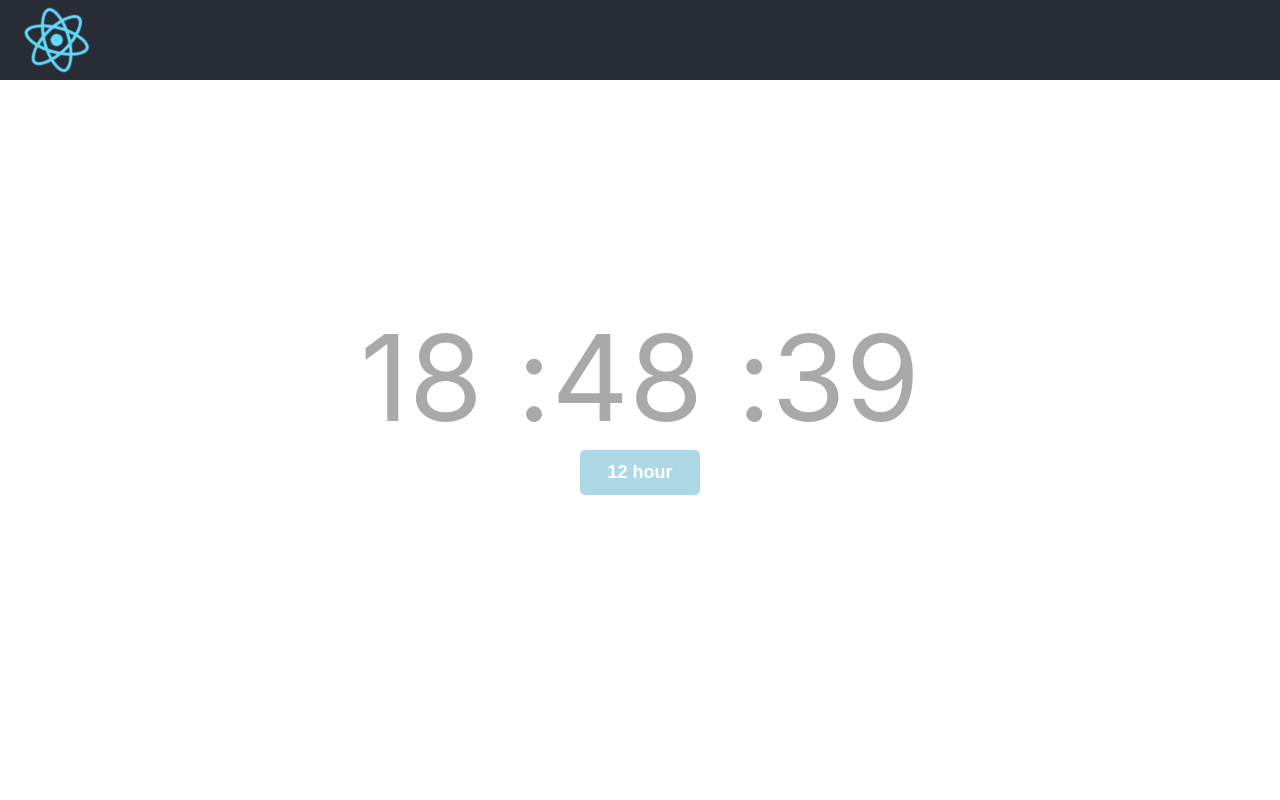
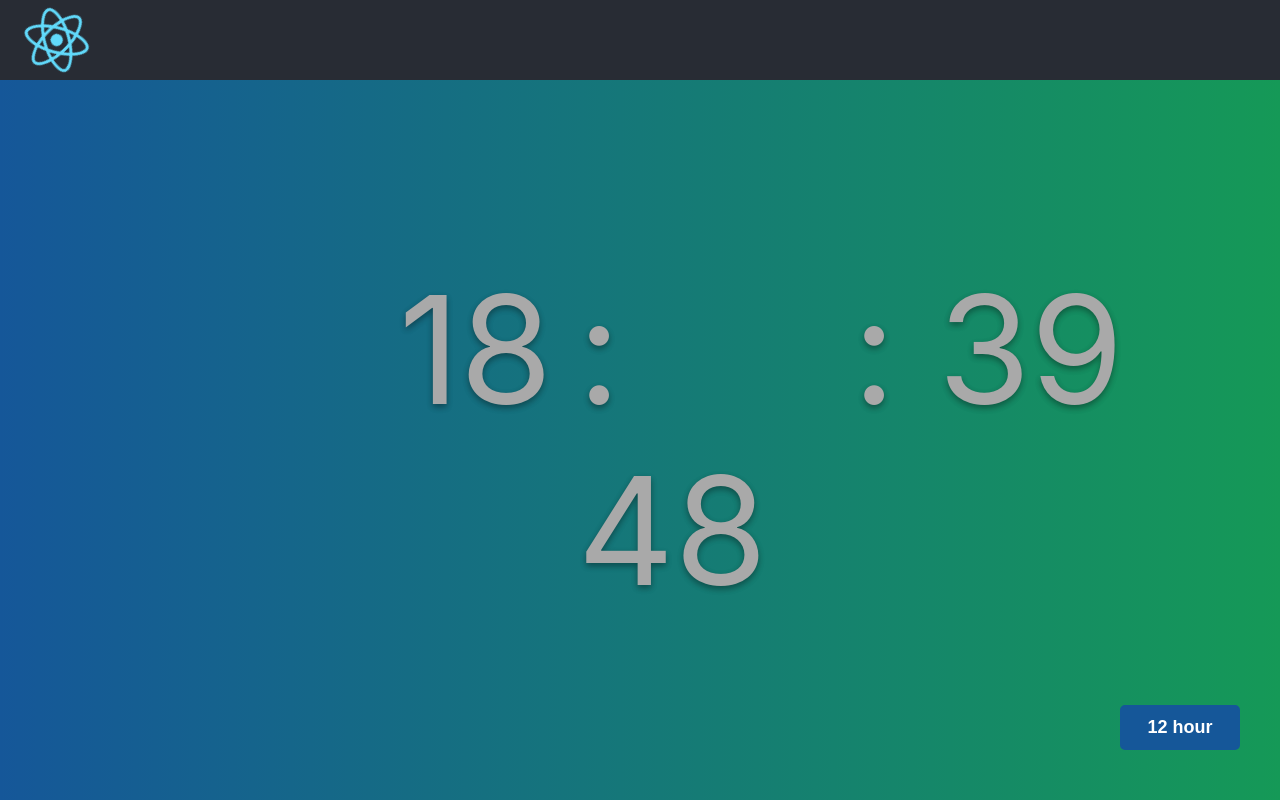
Before and after one commit to domobritton/react-widgets, a React (Create React App) app: page / in a window 1280 px wide. Built offline with nearby package versions, Linux system fonts and the light colour scheme.

Commit message:
Refine style on clock

```diff
--- a/src/App.css
+++ b/src/App.css
@@ -6,7 +6,7 @@
 
 .App-header {
   background-color: #282c34;
-  min-height: 80px;
+  min-height: 10vh;
   display: flex;
   align-items: center;
   justify-content: left;
--- a/src/Clock.js
+++ b/src/Clock.js
@@ -38,9 +38,9 @@ export default class Clock extends Component {
         if (stdHours === 0) { stdHours = 12; }
         return (
             <Time>
-                <Hour>{`${stdHours} : `}</Hour>
-                <Minute>{minutes < 10 ? `0${minutes} : ` : `${minutes} : `}</Minute>
-                <Second>{seconds < 10 ? `0${seconds}` : seconds}</Second>
+                <Hour>{`${stdHours}`}</Hour>
+                <Minute>{minutes < 10 ? ` : 0${minutes}` : ` : ${minutes}`}</Minute>
+                <Second>{seconds < 10 ? ` : 0${seconds}` : ` : ${seconds}`}</Second>
                 <AMPM>{amPm}</AMPM>
             </Time>
         )
@@ -50,9 +50,9 @@ export default class Clock extends Component {
         const { hours, minutes, seconds } = this.state;
         return (
             <Time>
-                <Hour>{hours < 10 ? `0${hours} : ` : `${hours} : ` }</Hour>
-                <Minute>{minutes < 10 ? `0${minutes} : ` : `${minutes} : `}</Minute>
-                <Second>{seconds < 10 ? `0${seconds}` : seconds}</Second>
+                <Hour>{hours < 10 ? `0${hours}` : `${hours}` }</Hour>
+                <Minute>{minutes < 10 ? ` : 0${minutes}` : `  : ${minutes}`}</Minute>
+                <Second>{seconds < 10 ? ` : 0${seconds}` : ` : ${seconds}`}</Second>
             </Time>
         )
     }
@@ -61,52 +61,76 @@ export default class Clock extends Component {
       const { military } = this.state;
 
       return (
-          <Wrapper>
-              {military ? this.clock() : this.twelveHourClock()}
+        <>
+            <TimeWrapper>
+                {military ? this.clock() : this.twelveHourClock()}
+            </TimeWrapper>
             <Button
-            onClick={this.handleClick}>
+                onClick={this.handleClick}>
                 {military ? `12 hour` : `24 hour`}
             </Button>
-          </Wrapper>
+        </>
       )
   }
 }
 
-const Wrapper = styled.div`
+const TimeWrapper = styled.div`
     display: flex;
     justify-content: center;
     align-items: center;
     flex-direction: column;
-    height: 80vh;
+    background: #159957;  /* fallback for old browsers */
+    background: -webkit-linear-gradient(to right, #155799, #159957);  /* Chrome 10-25, Safari 5.1-6 */
+    background: linear-gradient(to right, #155799, #159957); /* W3C, IE 10+/ Edge, Firefox 16+, Chrome 26+, Opera 12+, Safari 7+ */
+    height: 90vh;
 `;
 
 const Time = styled.div`
-    font-size: 120px;
+    font-size: 150px;
     color: darkgray;
     display: flex;
+    justify-content: space-around;
 `;
 
 const Button = styled.button`
+    position: absolute;
+    bottom: 50px;
+    right: 40px;
     padding: 10px;
-    background: lightblue;
-    border: 2px solid lightblue;
+    background: #155799;
+    border: 2px solid #155799;
     border-radius: 5px;
     font-size: 18px;
     font-weight: 900;
     color: white;
     outline: none;
     width: 120px;
+    cursor: pointer;
+    transition: all 250ms ease-in-out;
+
+    &:hover {
+        background: #1B5B96;
+        box-shadow: 0 3px 6px rgba(0,0,0,0.16), 0 3px 6px rgba(0,0,0,0.23);
+    }
 `;
 
-const Hour = styled.div`
+const Text = styled.div`
+    text-shadow: 0 3px 6px rgba(0,0,0,0.16), 0 3px 6px rgba(0,0,0,0.23);
+    flex: 0 0 275px;
+    display: block;
 `;
 
-const Minute = styled.div`
+const Hour = styled(Text)`
+    text-align: right;
+    padding-right: 25px;
 `;
 
-const Second = styled.div`
+const Minute = styled(Text)`
 `;
 
-const AMPM = styled.div`
+const Second = styled(Text)`
+`;
 
+const AMPM = styled(Text)`
+    font-size: 80px;
 `;
```
